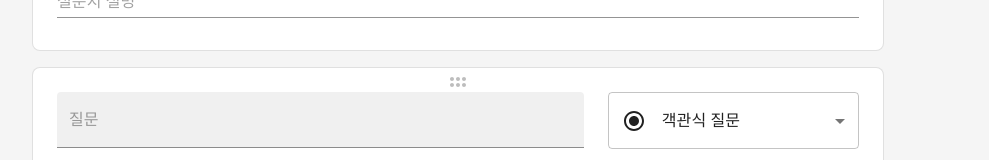
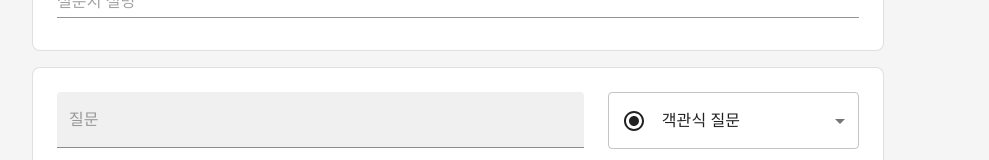
Before and after one commit to hyejinny97/google-form, a React (Vite) app in the folder classum-survey/: page /survey/edit in a window 1280 px wide. Shown: the part 165-325 px from the top of the page, without its empty margins (182-1171 px from the left). Built offline with nearby package versions, Linux system fonts and the light colour scheme.

Commit message:
[Feat] QuestionBox를 hover 했을 때, drag indicator가 나타나게 구현

```diff
--- a/classum-survey/src/components/SurveyEditPage/SurveyEditPageQuestionBox.tsx
+++ b/classum-survey/src/components/SurveyEditPage/SurveyEditPageQuestionBox.tsx
@@ -46,6 +46,10 @@ interface SurveyEditPageQuestionBoxProps {
 
 const QuestionBox = styled(SurveyQuestionBox)`
   position: relative;
+
+  &:hover .horizontal-indicator {
+    display: block;
+  }
 `;
 
 const Head = styled.div`
@@ -64,10 +68,12 @@ const Foot = styled.div`
 `;
 
 const HorizontalIndicator = styled(HorizontalDragIndicatorIcon)`
+  display: none;
   position: absolute;
   top: ${BOX_PADDING / 2}px;
   left: 50%;
   transform: translate(-50%);
+  cursor: pointer;
 `;
 
 function SurveyEditPageQuestionBox({
@@ -127,7 +133,7 @@ function SurveyEditPageQuestionBox({
 
   return (
     <QuestionBox>
-      <HorizontalIndicator />
+      <HorizontalIndicator className="horizontal-indicator" />
       <Head>
         <Grid container spacing={3}>
           <Grid item xs={8}>
```
